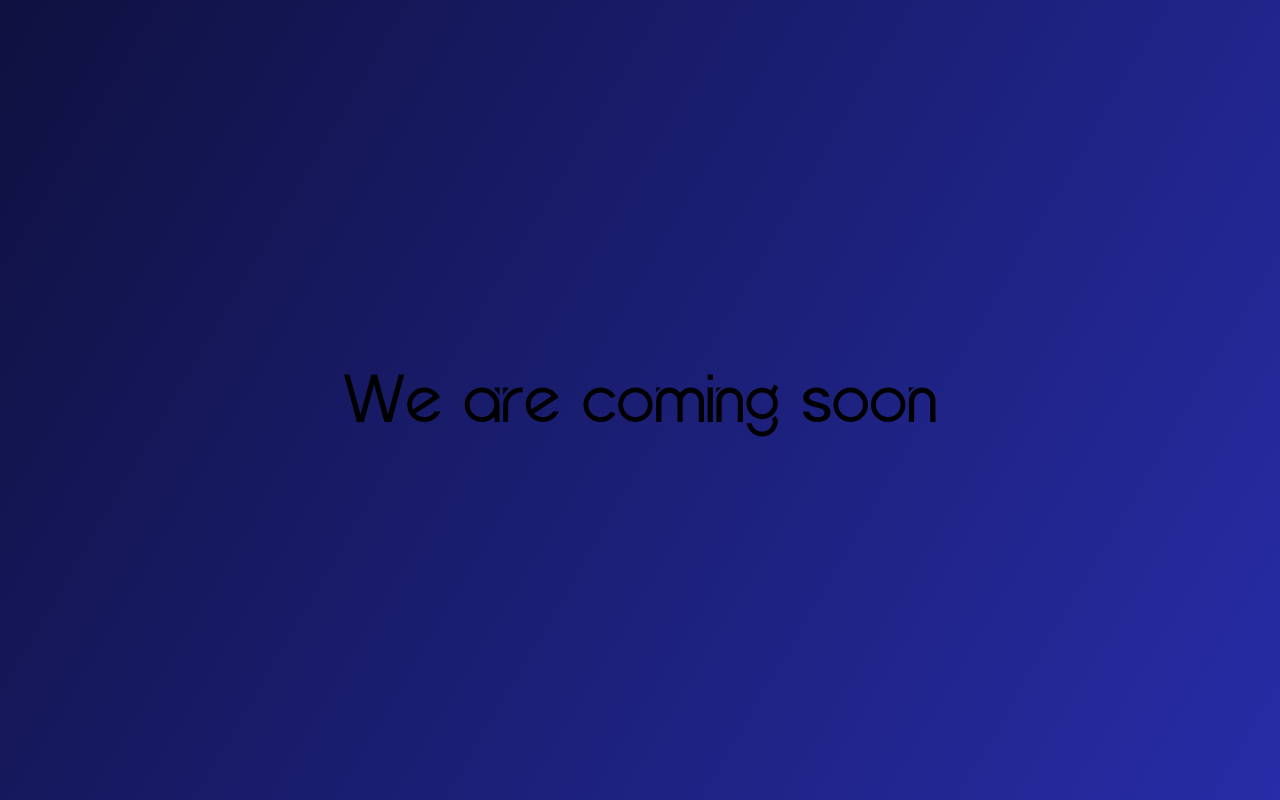
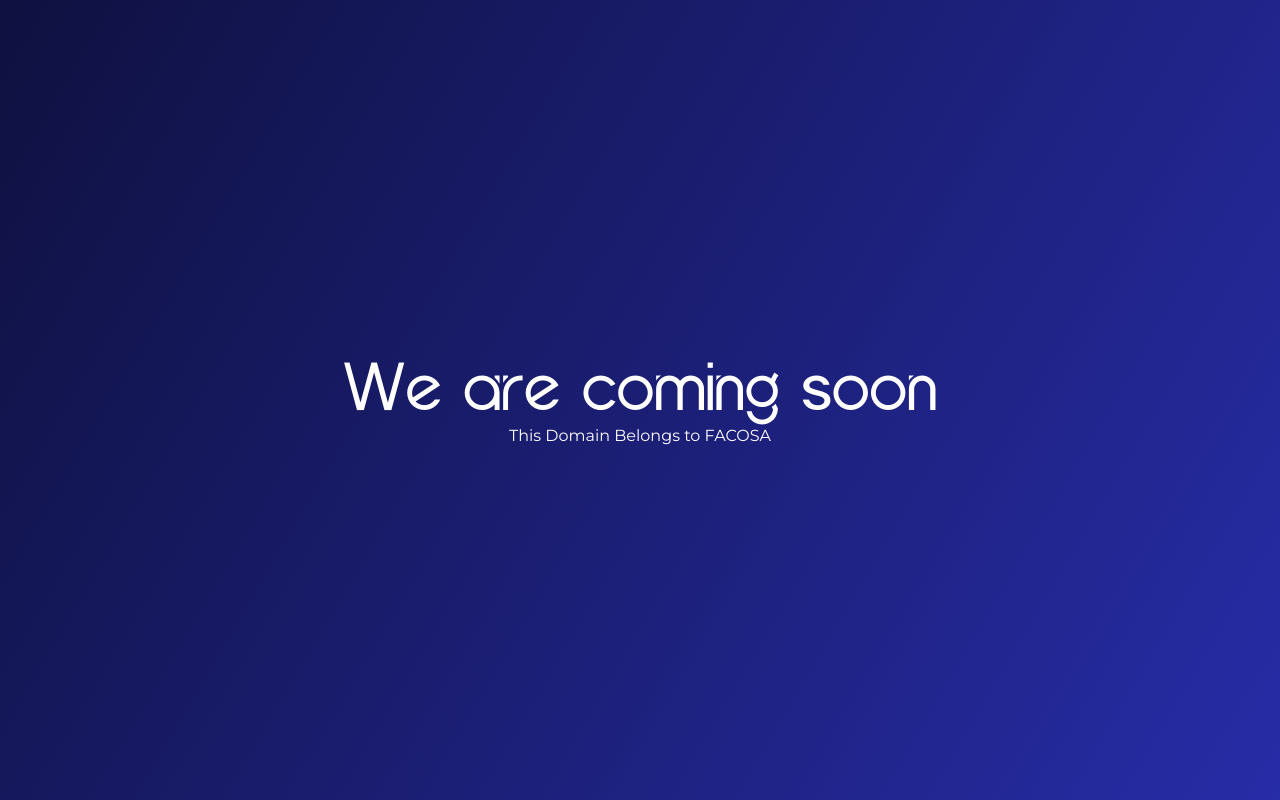
Before and after one commit to Dakeem05/decodingTheFuture, a Next.js app: page / in a window 1280 px wide. Built offline with nearby package versions, Linux system fonts and the light colour scheme.

Commit message:
style: import montserrat

```diff
--- a/src/app/globals.css
+++ b/src/app/globals.css
@@ -6,6 +6,12 @@
   background: linear-gradient(120.52deg, #0F1141 1%, #272CA7 100%);
 }
 
+@layer base {
+  h1 {
+    @apply font-xeroda text-4xl md:text-7xl text-balance
+  }
+}
+
 @layer utilities {
   .text-balance {
     text-wrap: balance;
--- a/src/app/layout.tsx
+++ b/src/app/layout.tsx
@@ -1,9 +1,15 @@
 import type { Metadata } from "next";
-import { Inter } from "next/font/google";
+import { Montserrat } from "next/font/google";
 import localfont from "next/font/local";
 import "./globals.css";
 
-const inter = Inter({ subsets: ["latin"] });
+const montserrat = Montserrat({
+  weight: ['300', '400', '500', '700'],
+  subsets: ['latin'],
+  display: 'swap',
+  fallback: ['Arial', 'sans-serif'],
+ });
+
 
 const xeroda = localfont({
   src: [
@@ -16,8 +22,8 @@
 })
 
 export const metadata: Metadata = {
-  title: "Create Next App",
-  description: "Generated by create next app",
+  title: "Decoding The Future",
+  description: "This belongs to FACOSA",
 };
 
 export default function RootLayout({
@@ -27,7 +33,7 @@
 }>) {
   return (
     <html lang="en">
-      <body className={xeroda.variable}>{children}</body>
+      <body className={`${xeroda.variable} ${montserrat.className}`}>{children}</body>
     </html>
   );
 }
--- a/src/app/page.tsx
+++ b/src/app/page.tsx
@@ -1,9 +1,8 @@
-import Image from "next/image";
-
 export default function Home() {
   return (
-    <main className="flex min-h-screen flex-col items-center justify-center p-24">
-      <h1 className="text-7xl font-xeroda">We are coming soon</h1>
+    <main className="flex min-h-screen flex-col items-center justify-center">
+      <h1 className="text-center text-white">We are coming soon</h1>
+      <p className="text-white">This Domain Belongs to FACOSA</p>
     </main>
   );
 }
```
